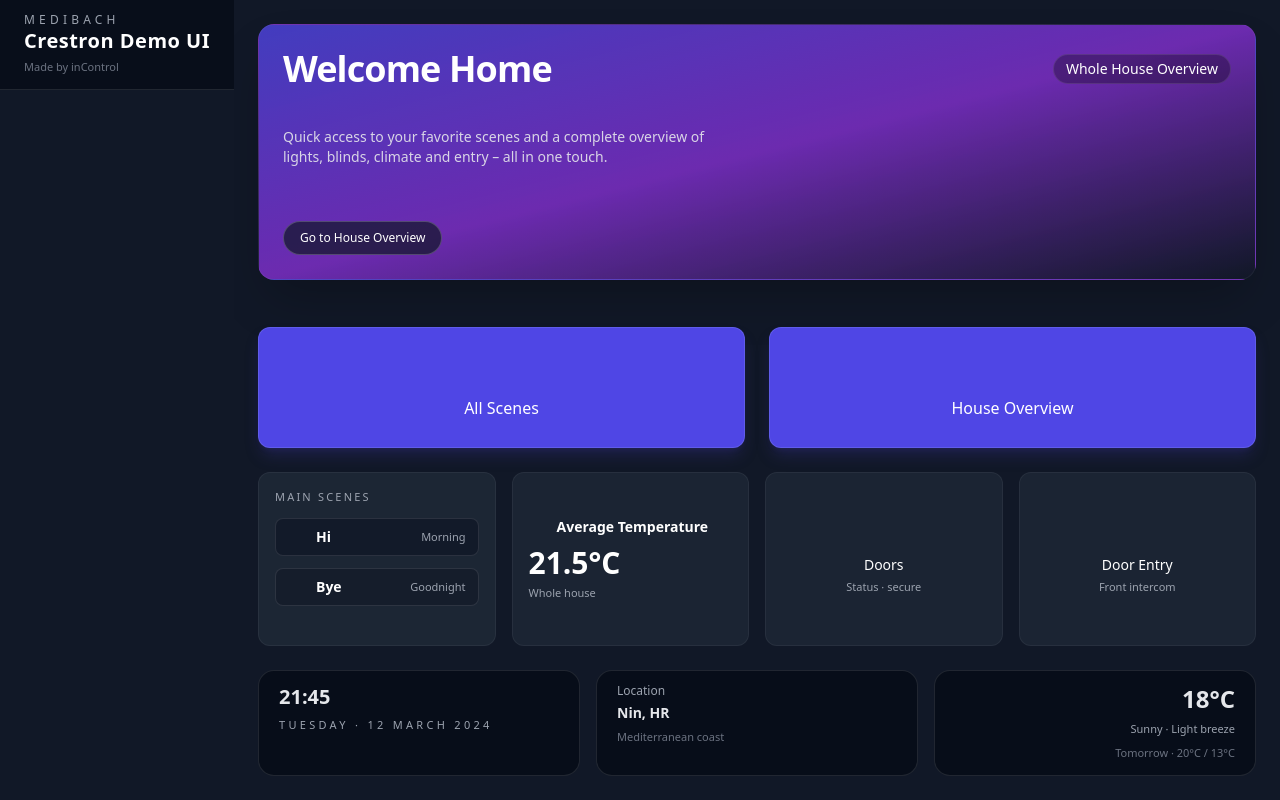
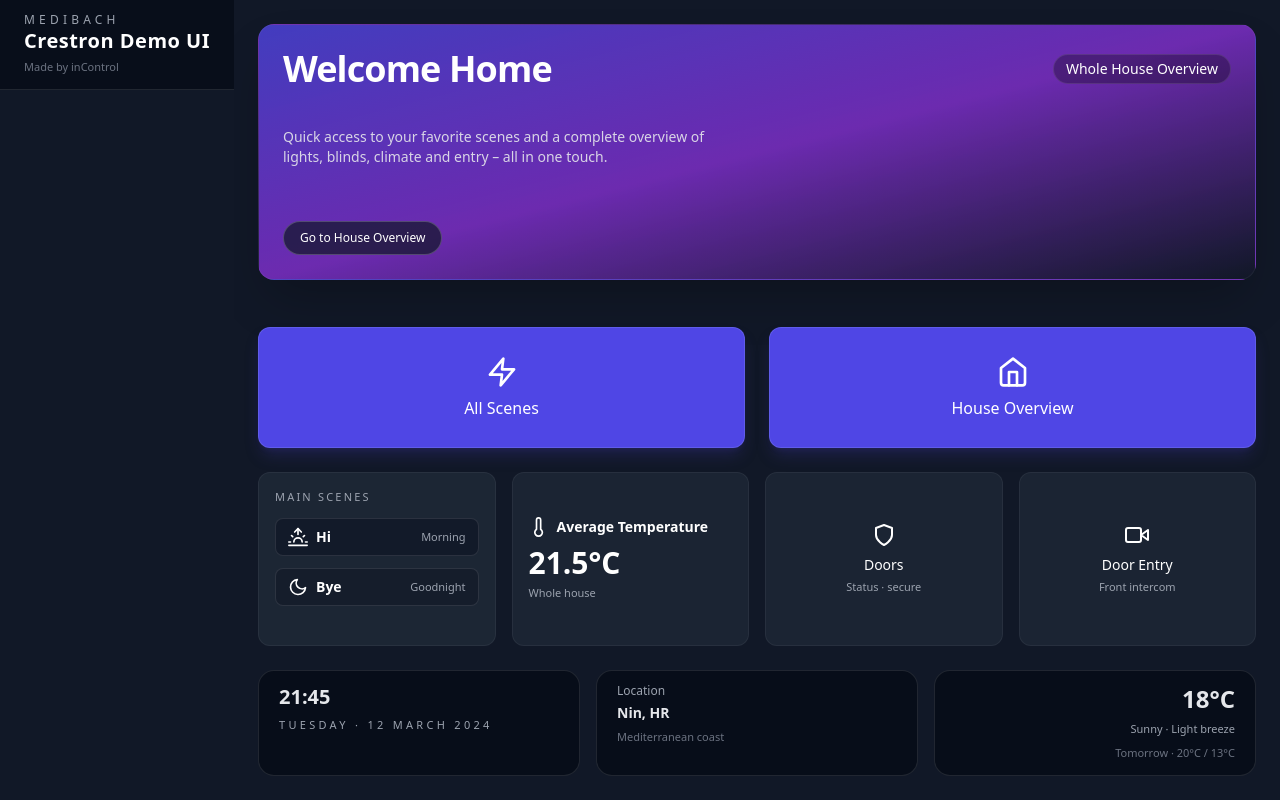
Before and after one commit to GrannyZG/inControl-MENI-Demo, a website: page index.html in a window 1280 px wide. Drawn offline with nearby package versions, Linux system fonts and the light colour scheme.

Commit message:
Bundle feather icons locally

```diff
--- a/index.html
+++ b/index.html
@@ -92,6 +92,6 @@
             </div>
         </div>
     </main>
-    <script>feather.replace();</script>
+    <script>window.addEventListener('DOMContentLoaded',()=>window.feather&&feather.replace());</script>
 </body>
 </html>
```
